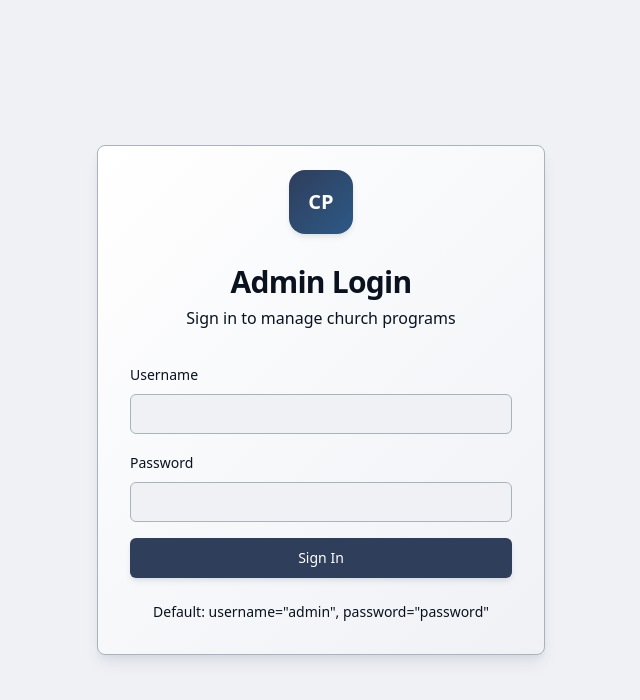
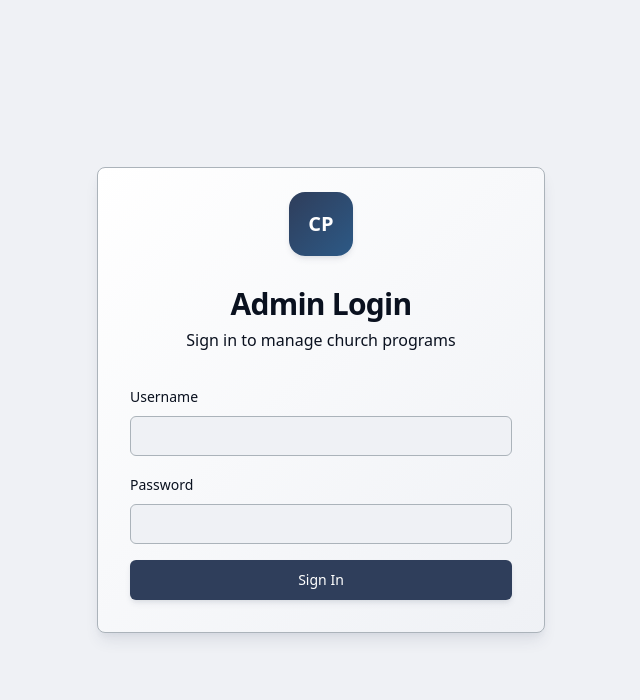
Before and after one commit to Numzn/program-pro, a React (Vite) app in the folder client/: page /admin/login in a window 1280 px wide. Shown: the top 700 px of the page, without its empty margins (319-959 px from the left). Built offline with nearby package versions, Linux system fonts and the light colour scheme; no server answers.

Commit message:
Remove default admin login hint

```diff
--- a/client/src/pages/admin/AdminLoginPage.tsx
+++ b/client/src/pages/admin/AdminLoginPage.tsx
@@ -91,12 +91,6 @@ const AdminLoginPage: React.FC = () => {
                 )}
               </Button>
             </form>
-
-            <div className="mt-6 text-center">
-              <p className="text-sm text-muted-foreground">
-                Default: username="admin", password="password"
-              </p>
-            </div>
           </CardContent>
         </Card>
       </div>
```
